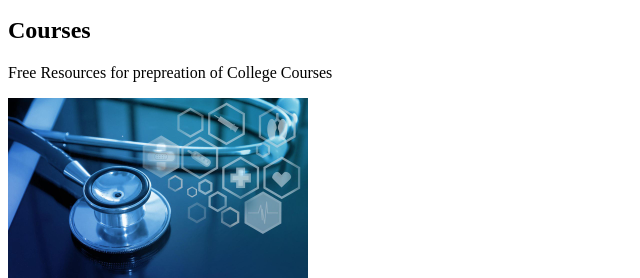
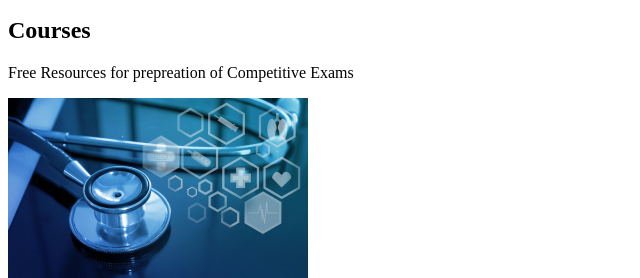
Before and after one commit to Asuna-AS/EduHub, a website built with webpack: page src/template.html in a window 1280 px wide. Shown: the part 777-1055 px from the top of the page, 0-640 px from the left. Built offline with nearby package versions, Linux system fonts and the light colour scheme.

Commit message:
Update template.html

```diff
--- a/src/template.html
+++ b/src/template.html
@@ -95,7 +95,7 @@
         <div class="container">
             <div class="project-wrapper">
                 <h2 class="section-title dark-blue-text">Courses</h2>
-                <p>Free Resources for prepreation of College Courses</p>
+                <p>Free Resources for prepreation of Competitive Exams</p>
     </section>
 
 
```
